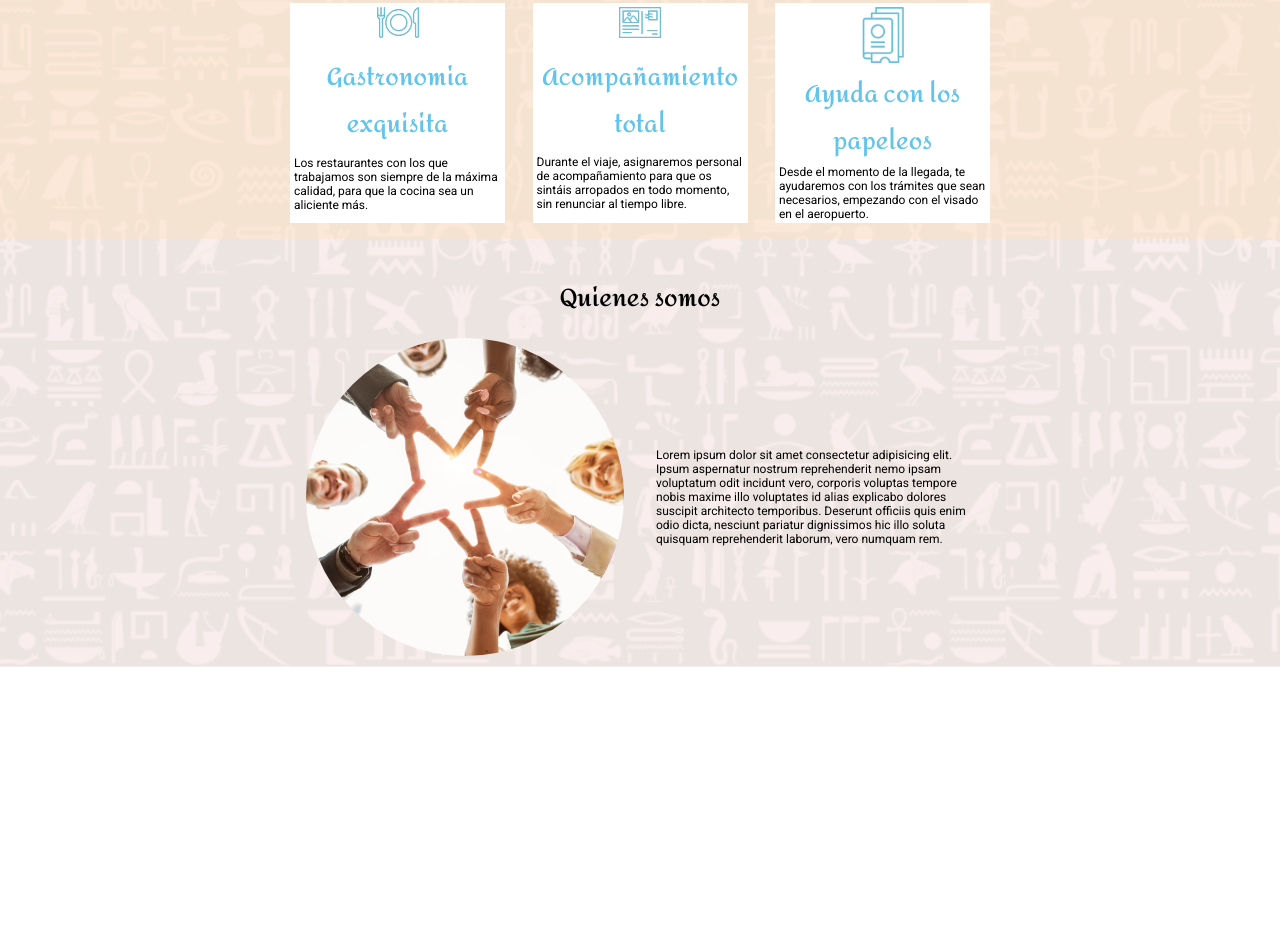
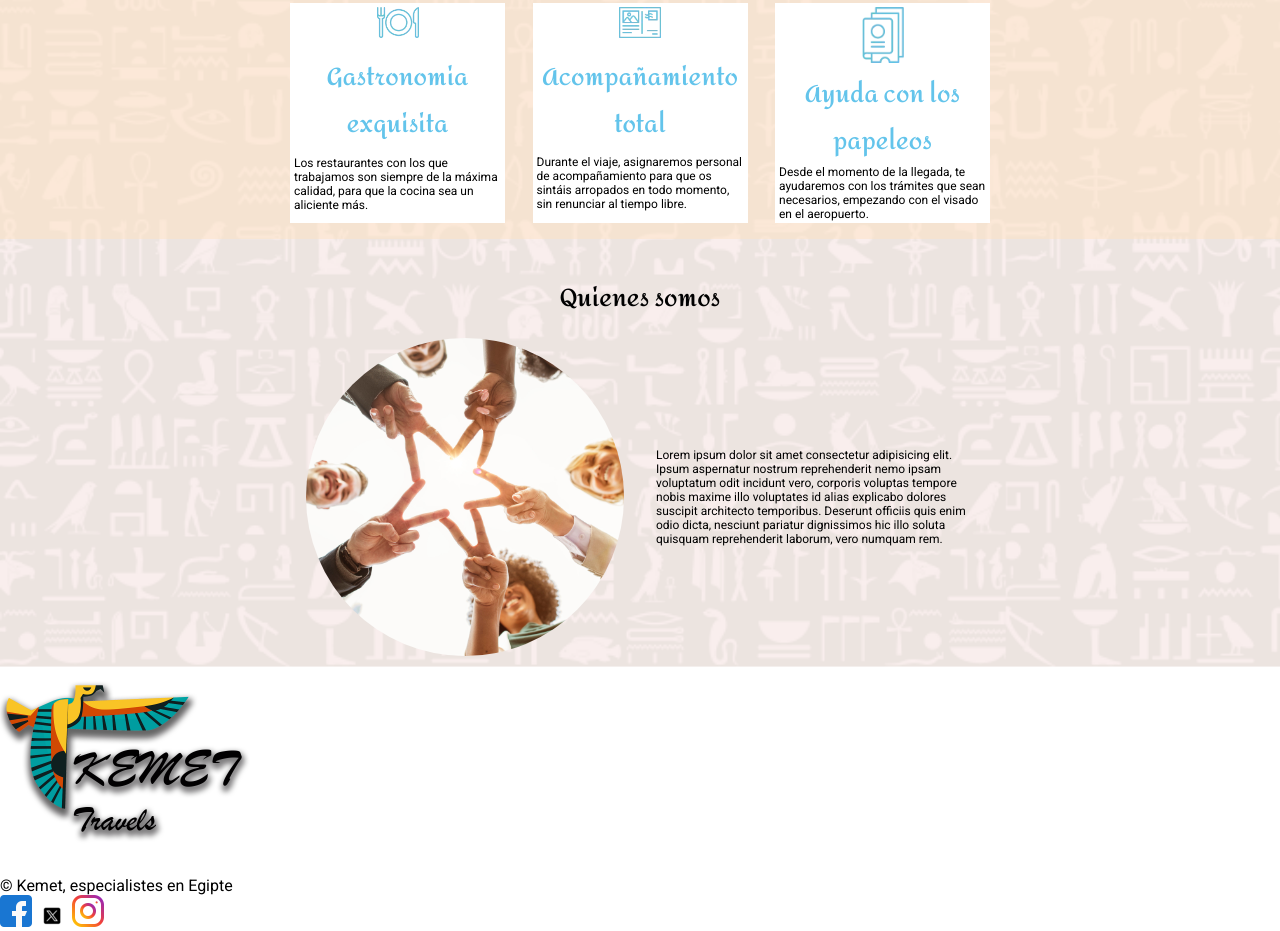
Before and after one commit to anondiaz/kemet_EC_UF1841, a plain HTML site: page index.html in a window 1280 px wide. Shown: the part 1698-2629 px from the top of the page. Before the commit the page ends 2370 px from the top, so only its background shows below. Drawn offline with Linux system fonts and the light colour scheme.

Commit message:
pre-final preparando el footer

```diff
--- a/index.html
+++ b/index.html
@@ -169,6 +169,33 @@
         </div>
       </section>
     </main>
-    <footer></footer>
+    <footer>
+      <div>
+        <div>
+          <img
+          src="logos/Kemet_250px.png"
+          alt="Logo de Kemet agencia de viajes"
+        />
+        </div>
+        <div>
+          <p>
+            © Kemet, especialistes en Egipte
+        </p></div>
+        <div>
+          <img
+          src="logos/facebook_32.png"
+          alt="Logo de Kemet agencia de viajes"
+        />
+        <img
+        src="logos/twitter_x_32.png"
+        alt="Logo de Kemet agencia de viajes"
+      />
+      <img
+      src="logos/instagram_32.png"
+      alt="Logo de Kemet agencia de viajes"
+    />
+        </div>
+      </div>
+    </footer>
   </body>
 </html>
```
